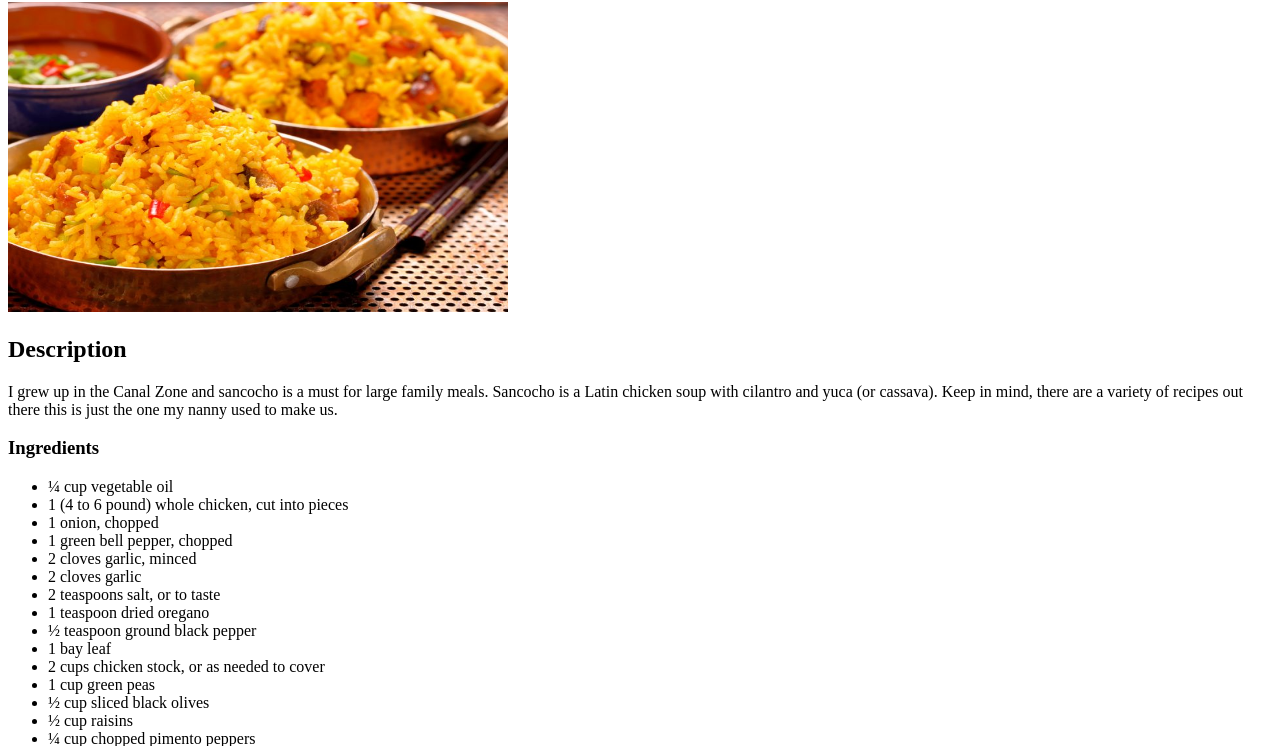
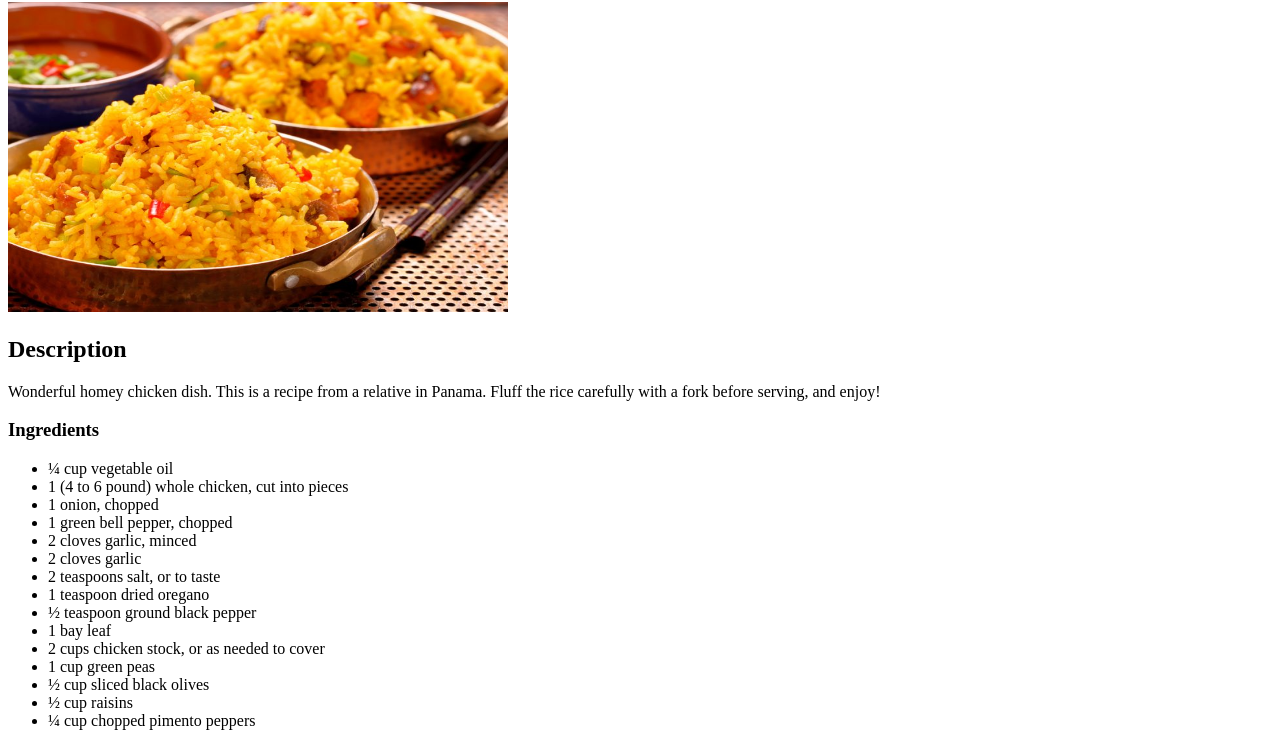
Before and after one commit to sergiojoserc/odin-recipes, a plain HTML site: page recipes/arroz-con-pollo.html in a window 1280 px wide. Shown: the part 78-824 px from the top of the page. Drawn offline with Linux system fonts and the light colour scheme.

Commit message:
fix: changed description of arroz to represent dish

```diff
--- a/recipes/arroz-con-pollo.html
+++ b/recipes/arroz-con-pollo.html
@@ -11,7 +11,7 @@
     <img src="../images/arroz.jpg" alt="Image of Arroz Con Pollo" height="310" width="500">
 
     <h2>Description</h2>
-    <p>I grew up in the Canal Zone and sancocho is a must for large family meals. Sancocho is a Latin chicken soup with cilantro and yuca (or cassava). Keep in mind, there are a variety of recipes out there this is just the one my nanny used to make us.
+    <p>Wonderful homey chicken dish. This is a recipe from a relative in Panama. Fluff the rice carefully with a fork before serving, and enjoy!
     </p>
 
     <h3>Ingredients</h3>
```
